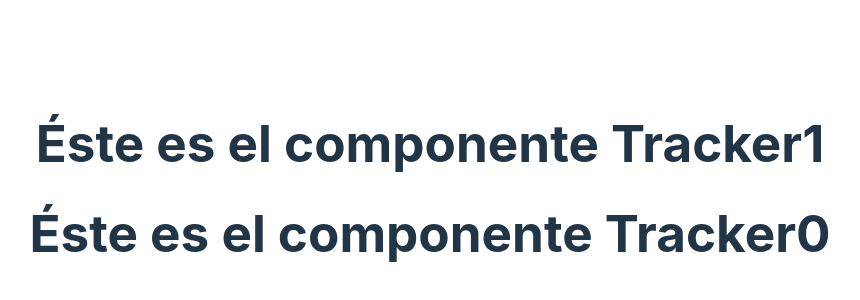
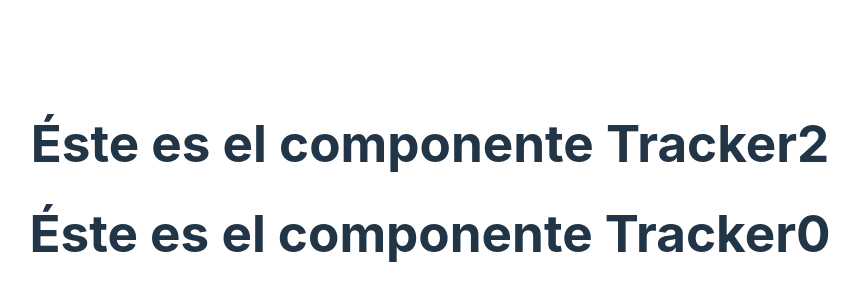
Before and after one commit to Kalypso89/P6-COVID-TRACKER, a React (Vite) app: page /tracker2 in a window 1280 px wide. Shown: the part 212-512 px from the top of the page, without its empty margins (210-1070 px from the left). Built offline with nearby package versions, Linux system fonts and the light colour scheme.

Commit message:
Correct mistake in Tracker 2 and 3

```diff
--- a/src/components/pages/tracker2/Tracker2Page.jsx
+++ b/src/components/pages/tracker2/Tracker2Page.jsx
@@ -2,7 +2,7 @@ import { Tracker0Organism } from "../../organism/tracker0/Tracker0Organism";
 export function Tracker2Page() {
   return (
     <>
-      <h1>Éste es el componente Tracker1</h1>
+      <h1>Éste es el componente Tracker2</h1>
       <Tracker0Organism></Tracker0Organism>
     </>
   );
--- a/src/components/pages/tracker3/Tracker3Page.jsx
+++ b/src/components/pages/tracker3/Tracker3Page.jsx
@@ -2,7 +2,7 @@ import { Tracker0Organism } from "../../organism/tracker0/Tracker0Organism";
 export function Tracker3Page() {
   return (
     <>
-      <h1>Éste es el componente Tracker1</h1>
+      <h1>Éste es el componente Tracker3</h1>
       <Tracker0Organism></Tracker0Organism>
     </>
   );
```
